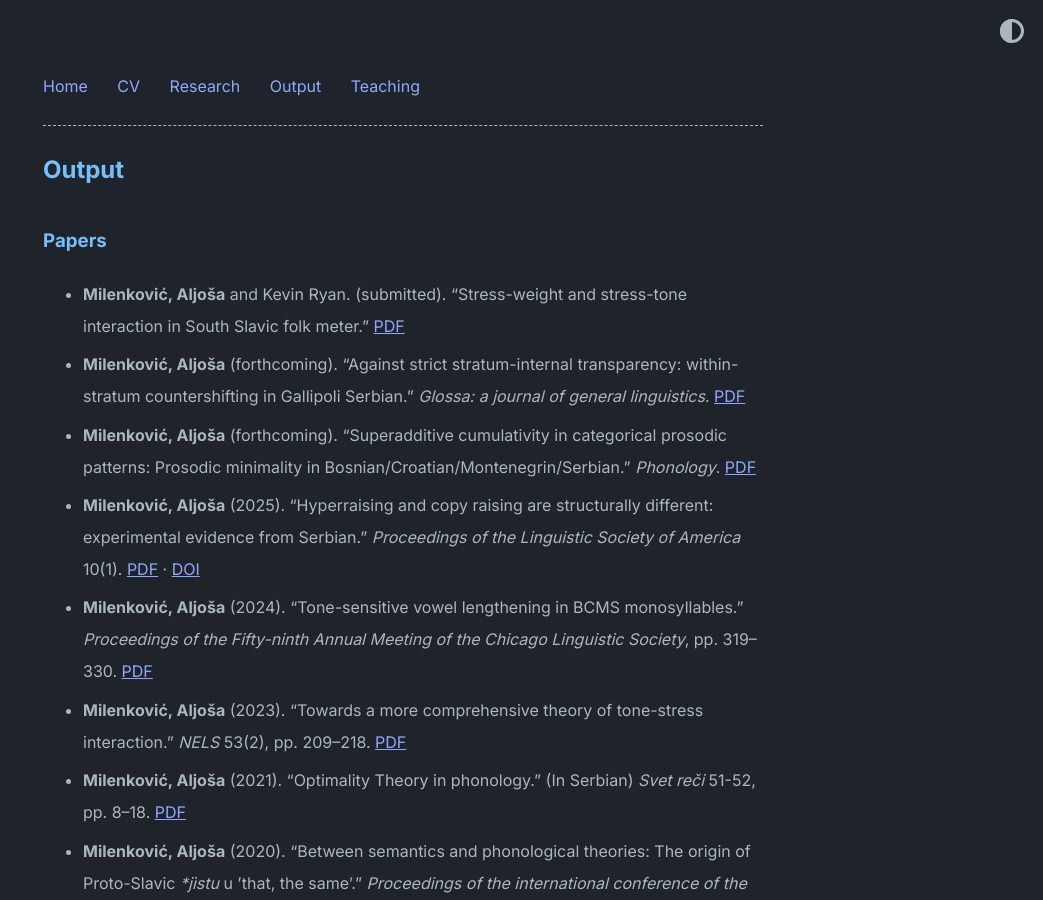
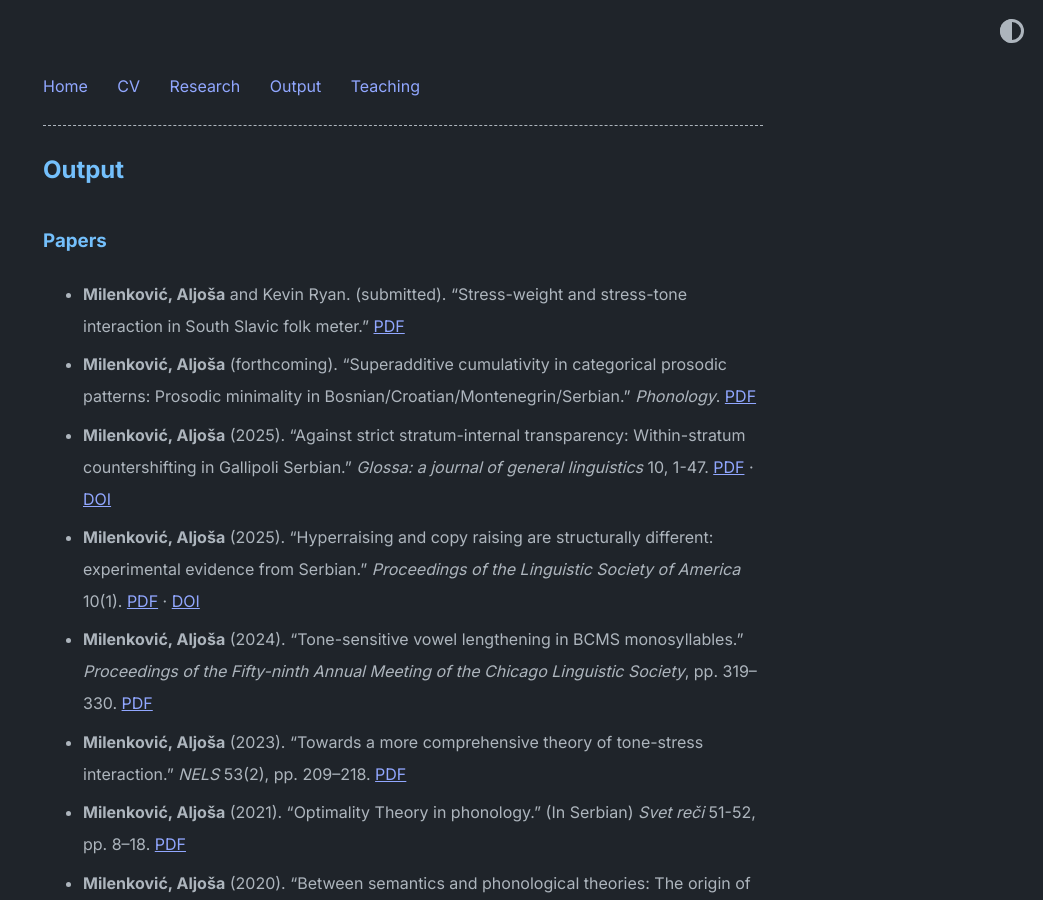
Before and after one commit to AljosaMilenkovic/AljosaMilenkovic.github.io, a Jekyll site: the page built from papers.md, in a window 1280 px wide and 900 px high. Shown: the whole window, without its empty margins (237-1280 px from the left). Built offline with Jekyll 4.4.1, drawn with Linux system fonts in a browser that asks for light colours.

Commit message:
Update papers.md

```diff
--- a/papers.md
+++ b/papers.md
@@ -7,8 +7,8 @@ permalink: /papers/
 ### Papers
 
 - **Milenković, Aljoša** and Kevin Ryan. (submitted). “Stress-weight and stress-tone interaction in South Slavic folk meter.”  [PDF](/metrics.pdf)
-- **Milenković, Aljoša** (forthcoming). “Against strict stratum-internal transparency: within-stratum countershifting in Gallipoli Serbian.” *Glossa: a journal of general linguistics*. [PDF](/opacity.pdf)
 - **Milenković, Aljoša** (forthcoming). “Superadditive cumulativity in categorical prosodic patterns: Prosodic minimality in Bosnian/Croatian/Montenegrin/Serbian.” *Phonology*. [PDF](/final.pdf)
+- **Milenković, Aljoša** (2025). “Against strict stratum-internal transparency: Within-stratum countershifting in Gallipoli Serbian.” *Glossa: a journal of general linguistics* 10, 1-47. [PDF](/opacity.pdf) · [DOI](https://doi.org/10.16995/glossa.23107)
 - **Milenković, Aljoša** (2025). “Hyperraising and copy raising are structurally different: experimental evidence from Serbian.” *Proceedings of the Linguistic Society of America* 10(1). [PDF](/hyperraising.pdf) · [DOI](https://doi.org/10.3765/plsa.v10i1.5938)
 - **Milenković, Aljoša** (2024). “Tone-sensitive vowel lengthening in BCMS monosyllables.” *Proceedings of the Fifty-ninth Annual Meeting of the Chicago Linguistic Society*, pp. 319–330. [PDF](/cls.pdf)
 - **Milenković, Aljoša** (2023). “Towards a more comprehensive theory of tone-stress interaction.” *NELS* 53(2), pp. 209–218. [PDF](/nels.pdf)
```
